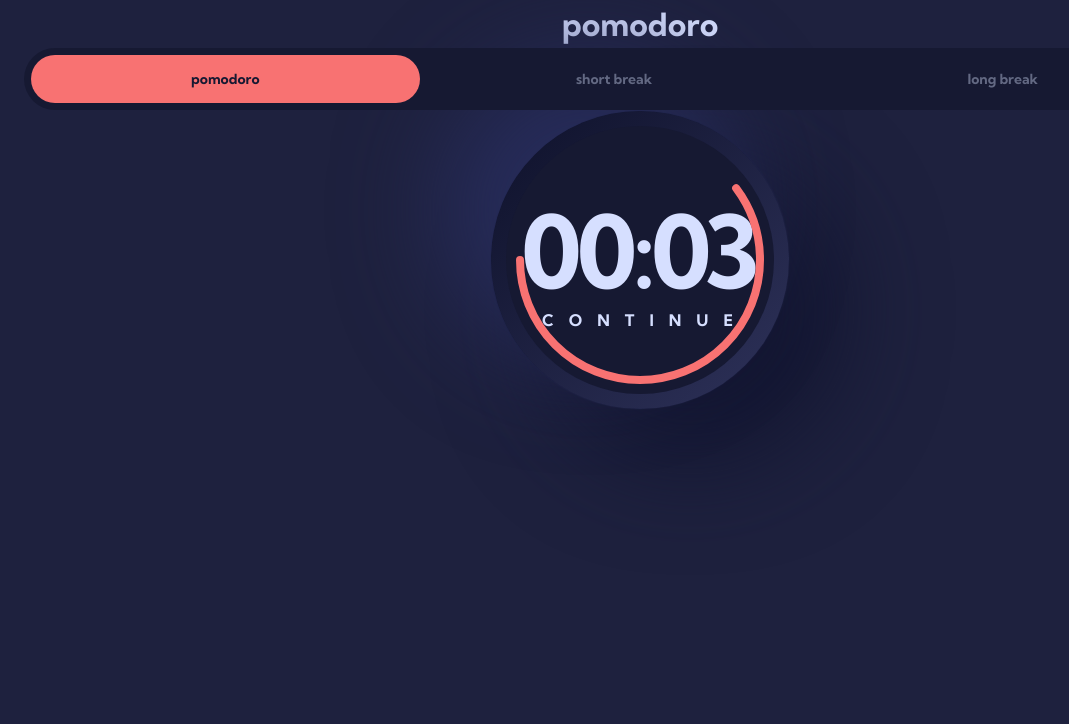
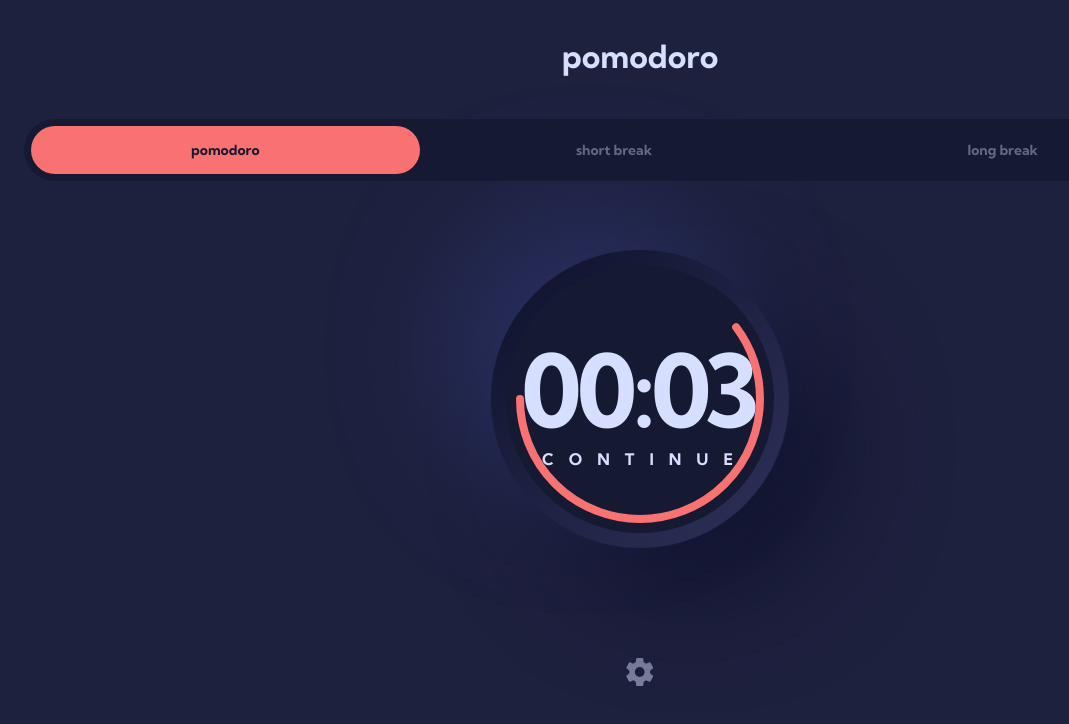
Before and after one commit to WandoCode/pomodoro, a Next.js app: page / in a window 1280 px wide. Shown: the top 724 px of the page, without its empty margins (0-1069 px from the left). Built offline with nearby package versions, Linux system fonts and the light colour scheme.

Commit message:
Add setting btn and style for the page

```diff
--- a/src/components/molecules/Counter.tsx
+++ b/src/components/molecules/Counter.tsx
@@ -5,15 +5,20 @@
   timePercentage: number
   textAction: string
   onToggleAction: () => void
+  className?: string
 }
 const Counter = ({
   timeLeft,
   timePercentage,
   textAction,
+  className,
   onToggleAction,
 }: Props) => {
   return (
-    <button className="counter" onClick={onToggleAction}>
+    <button
+      className={className ? `counter ${className}` : 'counter'}
+      onClick={onToggleAction}
+    >
       <Circle className="counter__circle" timePercentage={timePercentage} />
       <p className="counter__time h1 fc-neutral-400">{timeLeft}</p>
       <p className="counter__action h3 fc-neutral-400">{textAction}</p>
--- /dev/null
+++ b/src/components/svgs/Settings.tsx
@@ -0,0 +1,16 @@
+export const Settings = ({ className }: { className?: string }) => {
+  return (
+    <svg
+      className={className}
+      xmlns="http://www.w3.org/2000/svg"
+      width="28"
+      height="28"
+    >
+      <path
+        fill="#D7E0FF"
+        d="M26.965 17.682l-2.927-2.317c.055-.448.097-.903.097-1.365 0-.462-.042-.917-.097-1.365l2.934-2.317a.702.702 0 00.167-.896l-2.775-4.851a.683.683 0 00-.847-.301l-3.454 1.407a10.506 10.506 0 00-2.345-1.379l-.52-3.71A.716.716 0 0016.503 0h-5.55a.703.703 0 00-.687.588l-.52 3.71c-.847.357-1.63.819-2.345 1.379L3.947 4.27a.691.691 0 00-.847.301L.325 9.422a.705.705 0 00.167.896l2.927 2.317c-.055.448-.097.903-.097 1.365 0 .462.042.917.097 1.365L.492 17.682a.702.702 0 00-.167.896L3.1 23.429a.683.683 0 00.847.301L7.4 22.323a10.506 10.506 0 002.345 1.379l.52 3.71c.056.329.34.588.687.588h5.55a.703.703 0 00.687-.588l.52-3.71c.847-.357 1.631-.819 2.346-1.379l3.454 1.407c.313.119.673 0 .847-.301l2.775-4.851a.705.705 0 00-.167-.896zM13.73 18.9c-2.685 0-4.857-2.191-4.857-4.9 0-2.709 2.172-4.9 4.857-4.9 2.684 0 4.856 2.191 4.856 4.9 0 2.71-2.172 4.9-4.856 4.9z"
+        opacity=".5"
+      />
+    </svg>
+  )
+}
--- a/src/pages/index.tsx
+++ b/src/pages/index.tsx
@@ -1,5 +1,6 @@
 import Counter from '@/components/molecules/Counter'
 import PomodoroTypesChoice from '@/components/molecules/PomodoroTypesChoice'
+import { Settings } from '@/components/svgs/Settings'
 import { formatSecondToMinuteString } from '@/helpers/number'
 import { useCallback, useEffect, useState } from 'react'
 
@@ -52,19 +53,27 @@
 
   return (
     <main className="home">
-      <h1 className="title">pomodoro</h1>
+      <div className="home__sup">
+        <h1 className="home__title title">pomodoro</h1>
         <PomodoroTypesChoice
           choices={POMODORO_TYPES}
           value={currPomodoroType}
           changeValue={setCurrPomodoroType}
-        className="container"
+          className="container home__choices"
         />
+      </div>
+      <div className="home__down">
         <Counter
           timePercentage={(remainingTime * 100) / totalTime}
           timeLeft={formatSecondToMinuteString(remainingTime)}
           onToggleAction={toggleAction}
           textAction={getTextAction()}
+          className="home__counter"
         />
+        <button className="home__settings">
+          <Settings />
+        </button>
+      </div>
     </main>
   )
 }
--- a/src/styles/components/_counter.scss
+++ b/src/styles/components/_counter.scss
@@ -10,8 +10,12 @@
   align-items: center;
   justify-content: center;
 
-  height: 300px;
-  width: 300px;
+  max-height: 300px;
+  max-width: 300px;
+
+  width: 100%;
+
+  aspect-ratio: 1;
 
   border: solid $border transparent;
   border-radius: 100%;
--- a/src/styles/components/_pomodoro-choice.scss
+++ b/src/styles/components/_pomodoro-choice.scss
@@ -1,8 +1,6 @@
 @use '../abstracts/' as *;
 
 .pomodoro-choice {
-  justify-self: stretch;
-
   display: grid;
   grid-template-columns: 1fr 1fr 1fr;
 
@@ -11,8 +9,6 @@
 
   border-radius: rem(32);
 
-  z-index: 1;
-
   &__choice {
     width: 100%;
   }
--- a/src/styles/pages/_home.scss
+++ b/src/styles/pages/_home.scss
@@ -1,8 +1,37 @@
-// -----------------------------------------------------------------------------
-// This file contains styles that are specific to the home page.
-// -----------------------------------------------------------------------------
+@use '../abstracts/' as *;
+
 .home {
+  height: 100dvh;
+
   display: grid;
-  justify-items: center;
   justify-content: stretch;
+  grid-template-rows: min-content auto;
+
+  &__sup {
+    display: grid;
+    grid-template-rows: auto min-content;
+
+    gap: 35%;
+
+    margin-top: 2rem;
+    z-index: 1;
+  }
+
+  &__title,
+  &__settings {
+    justify-self: center;
+  }
+
+  &__down {
+    display: grid;
+    justify-items: center;
+    align-content: space-evenly;
+
+    z-index: 0;
+  }
+
+  &__settings {
+    background-color: transparent;
+    border: none;
+  }
 }
```
Lines whose indentation alone changed are shown as unchanged.
